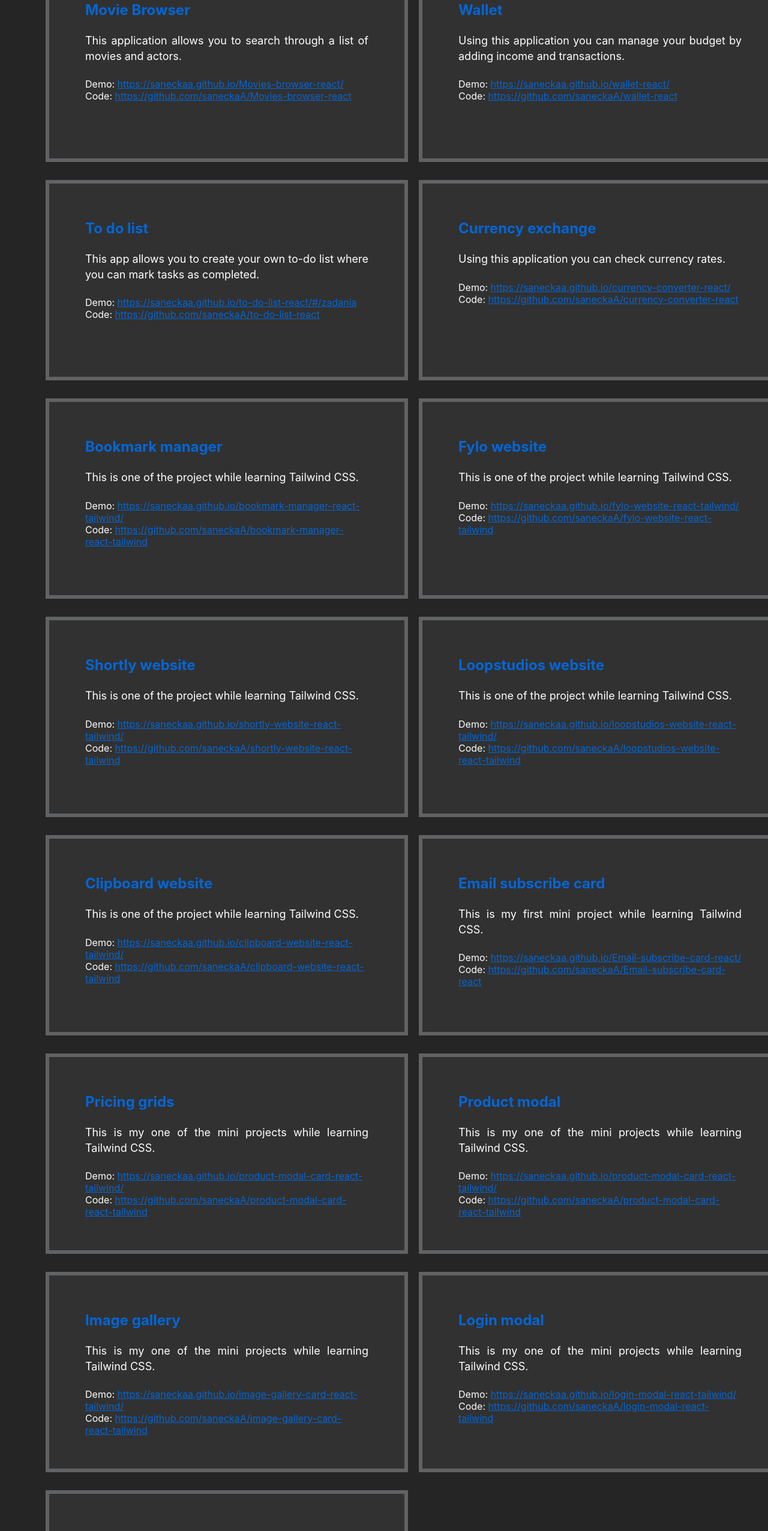
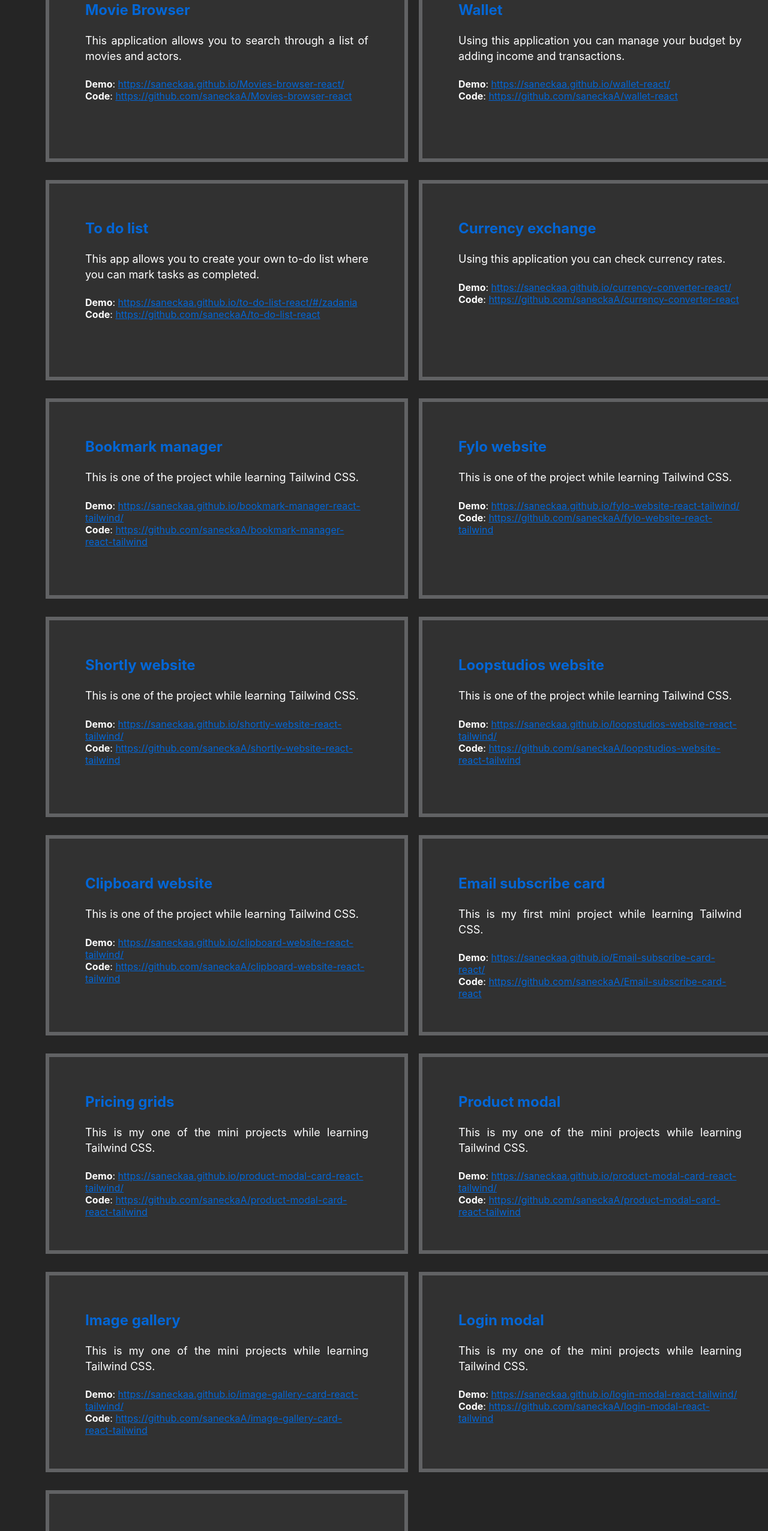
Before and after one commit to saneckaA/personal-homepage, a React (Create React App) app: page / in a window 1280 px wide. Shown: the part 1340-3892 px from the top of the page at 60% size. Built offline with nearby package versions, Linux system fonts and the light colour scheme.

Commit message:
added new projects

```diff
--- a/src/Portfolio/index.js
+++ b/src/Portfolio/index.js
@@ -18,8 +18,8 @@ const Portfolio = () => {
                         <Name>Movie Browser</Name>
                         <Description>This application allows you to search through a list of movies and actors.</Description>
                         <DemoAndCode>
-                            <Demo>Demo: <Link target='_blank' href='https://saneckaa.github.io/Movies-browser-react/'>https://saneckaa.github.io/Movies-browser-react/</Link></Demo>
-                            <Code>Code: <Link target="_blank" href='https://github.com/saneckaA/Movies-browser-react'>https://github.com/saneckaA/Movies-browser-react</Link></Code>
+                            <Demo><span>Demo</span>: <Link target='_blank' href='https://saneckaa.github.io/Movies-browser-react/'>https://saneckaa.github.io/Movies-browser-react/</Link></Demo>
+                            <Code><span>Code</span>: <Link target="_blank" href='https://github.com/saneckaA/Movies-browser-react'>https://github.com/saneckaA/Movies-browser-react</Link></Code>
                         </DemoAndCode>
                     </Content>
                 </Project>
@@ -28,8 +28,8 @@ const Portfolio = () => {
                         <Name>Wallet</Name>
                         <Description>Using this application you can manage your budget by adding income and transactions.</Description>
                         <DemoAndCode>
-                            <Demo>Demo: <Link target='_blank' href='https://saneckaa.github.io/wallet-react/'>https://saneckaa.github.io/wallet-react/</Link></Demo>
-                            <Code>Code: <Link target='_blank' href='https://github.com/saneckaA/wallet-react'>https://github.com/saneckaA/wallet-react</Link></Code>
+                            <Demo><span>Demo</span>: <Link target='_blank' href='https://saneckaa.github.io/wallet-react/'>https://saneckaa.github.io/wallet-react/</Link></Demo>
+                            <Code><span>Code</span>: <Link target='_blank' href='https://github.com/saneckaA/wallet-react'>https://github.com/saneckaA/wallet-react</Link></Code>
                         </DemoAndCode>
                     </Content>
                 </Project>
@@ -38,8 +38,8 @@ const Portfolio = () => {
                         <Name>To do list</Name>
                         <Description>This app allows you to create your own to-do list where you can mark tasks as completed.</Description>
                         <DemoAndCode>
-                            <Demo>Demo: <Link target='_blank' href='https://saneckaa.github.io/to-do-list-react/#/zadania'>https://saneckaa.github.io/to-do-list-react/#/zadania</Link></Demo>
-                            <Code>Code: <Link target='_blank' href='https://github.com/saneckaA/to-do-list-react'>https://github.com/saneckaA/to-do-list-react</Link></Code>
+                            <Demo><span>Demo</span>: <Link target='_blank' href='https://saneckaa.github.io/to-do-list-react/#/zadania'>https://saneckaa.github.io/to-do-list-react/#/zadania</Link></Demo>
+                            <Code><span>Code</span>: <Link target='_blank' href='https://github.com/saneckaA/to-do-list-react'>https://github.com/saneckaA/to-do-list-react</Link></Code>
                         </DemoAndCode>
                     </Content>
                 </Project>
@@ -48,8 +48,8 @@ const Portfolio = () => {
                         <Name>Currency exchange</Name>
                         <Description>Using this application you can check currency rates.</Description>
                         <DemoAndCode>
-                            <Demo>Demo: <Link target='_blank' href='https://saneckaa.github.io/currency-converter-react/'>https://saneckaa.github.io/currency-converter-react/</Link></Demo>
-                            <Code>Code: <Link target='_blank' href='https://github.com/saneckaA/currency-converter-react'>https://github.com/saneckaA/currency-converter-react</Link></Code>
+                            <Demo><span>Demo</span>: <Link target='_blank' href='https://saneckaa.github.io/currency-converter-react/'>https://saneckaa.github.io/currency-converter-react/</Link></Demo>
+                            <Code><span>Code</span>: <Link target='_blank' href='https://github.com/saneckaA/currency-converter-react'>https://github.com/saneckaA/currency-converter-react</Link></Code>
                         </DemoAndCode>
                     </Content>
                 </Project>
@@ -58,8 +58,8 @@ const Portfolio = () => {
                         <Name>Bookmark manager</Name>
                         <Description>This is one of the project while learning Tailwind CSS.</Description>
                         <DemoAndCode>
-                            <Demo>Demo: <Link target='_blank' href='https://saneckaa.github.io/bookmark-manager-react-tailwind/'>https://saneckaa.github.io/bookmark-manager-react-tailwind/</Link></Demo>
-                            <Code>Code: <Link target='_blank' href='https://github.com/saneckaA/bookmark-manager-react-tailwind'>https://github.com/saneckaA/bookmark-manager-react-tailwind</Link></Code>
+                            <Demo><span>Demo</span>: <Link target='_blank' href='https://saneckaa.github.io/bookmark-manager-react-tailwind/'>https://saneckaa.github.io/bookmark-manager-react-tailwind/</Link></Demo>
+                            <Code><span>Code</span>: <Link target='_blank' href='https://github.com/saneckaA/bookmark-manager-react-tailwind'>https://github.com/saneckaA/bookmark-manager-react-tailwind</Link></Code>
                         </DemoAndCode>
                     </Content>
                 </Project>
@@ -68,8 +68,8 @@ const Portfolio = () => {
                         <Name>Fylo website</Name>
                         <Description>This is one of the project while learning Tailwind CSS.</Description>
                         <DemoAndCode>
-                            <Demo>Demo: <Link target='_blank' href='https://saneckaa.github.io/fylo-website-react-tailwind/'>https://saneckaa.github.io/fylo-website-react-tailwind/</Link></Demo>
-                            <Code>Code: <Link target='_blank' href='https://github.com/saneckaA/fylo-website-react-tailwind'>https://github.com/saneckaA/fylo-website-react-tailwind</Link></Code>
+                            <Demo><span>Demo</span>: <Link target='_blank' href='https://saneckaa.github.io/fylo-website-react-tailwind/'>https://saneckaa.github.io/fylo-website-react-tailwind/</Link></Demo>
+                            <Code><span>Code</span>: <Link target='_blank' href='https://github.com/saneckaA/fylo-website-react-tailwind'>https://github.com/saneckaA/fylo-website-react-tailwind</Link></Code>
                         </DemoAndCode>
                     </Content>
                 </Project>
@@ -78,8 +78,8 @@ const Portfolio = () => {
                         <Name>Shortly website</Name>
                         <Description>This is one of the project while learning Tailwind CSS.</Description>
                         <DemoAndCode>
-                            <Demo>Demo: <Link target='_blank' href='https://saneckaa.github.io/shortly-website-react-tailwind/'>https://saneckaa.github.io/shortly-website-react-tailwind/</Link></Demo>
-                            <Code>Code: <Link target='_blank' href='https://github.com/saneckaA/shortly-website-react-tailwind'>https://github.com/saneckaA/shortly-website-react-tailwind</Link></Code>
+                            <Demo><span>Demo</span>: <Link target='_blank' href='https://saneckaa.github.io/shortly-website-react-tailwind/'>https://saneckaa.github.io/shortly-website-react-tailwind/</Link></Demo>
+                            <Code><span>Code</span>: <Link target='_blank' href='https://github.com/saneckaA/shortly-website-react-tailwind'>https://github.com/saneckaA/shortly-website-react-tailwind</Link></Code>
                         </DemoAndCode>
                     </Content>
                 </Project>
@@ -88,8 +88,8 @@ const Portfolio = () => {
                         <Name>Loopstudios website</Name>
                         <Description>This is one of the project while learning Tailwind CSS.</Description>
                         <DemoAndCode>
-                            <Demo>Demo: <Link target='_blank' href='https://saneckaa.github.io/loopstudios-website-react-tailwind/'>https://saneckaa.github.io/loopstudios-website-react-tailwind/</Link></Demo>
-                            <Code>Code: <Link target='_blank' href='https://github.com/saneckaA/loopstudios-website-react-tailwind'>https://github.com/saneckaA/loopstudios-website-react-tailwind</Link></Code>
+                            <Demo><span>Demo</span>: <Link target='_blank' href='https://saneckaa.github.io/loopstudios-website-react-tailwind/'>https://saneckaa.github.io/loopstudios-website-react-tailwind/</Link></Demo>
+                            <Code><span>Code</span>: <Link target='_blank' href='https://github.com/saneckaA/loopstudios-website-react-tailwind'>https://github.com/saneckaA/loopstudios-website-react-tailwind</Link></Code>
                         </DemoAndCode>
                     </Content>
                 </Project>
@@ -98,8 +98,8 @@ const Portfolio = () => {
                         <Name>Clipboard website</Name>
                         <Description>This is one of the project while learning Tailwind CSS.</Description>
                         <DemoAndCode>
-                            <Demo>Demo: <Link target='_blank' href='https://saneckaa.github.io/clipboard-website-react-tailwind/'>https://saneckaa.github.io/clipboard-website-react-tailwind/</Link></Demo>
-                            <Code>Code: <Link target='_blank' href='https://github.com/saneckaA/clipboard-website-react-tailwind'>https://github.com/saneckaA/clipboard-website-react-tailwind</Link></Code>
+                            <Demo><span>Demo</span>: <Link target='_blank' href='https://saneckaa.github.io/clipboard-website-react-tailwind/'>https://saneckaa.github.io/clipboard-website-react-tailwind/</Link></Demo>
+                            <Code><span>Code</span>: <Link target='_blank' href='https://github.com/saneckaA/clipboard-website-react-tailwind'>https://github.com/saneckaA/clipboard-website-react-tailwind</Link></Code>
                         </DemoAndCode>
                     </Content>
                 </Project>
@@ -108,8 +108,8 @@ const Portfolio = () => {
                         <Name>Email subscribe card</Name>
                         <Description>This is my first mini project while learning Tailwind CSS.</Description>
                         <DemoAndCode>
-                            <Demo>Demo: <Link target='_blank' href='https://saneckaa.github.io/Email-subscribe-card-react/'>https://saneckaa.github.io/Email-subscribe-card-react/</Link></Demo>
-                            <Code>Code: <Link target='_blank' href='https://github.com/saneckaA/Email-subscribe-card-react'>https://github.com/saneckaA/Email-subscribe-card-react</Link></Code>
+                            <Demo><span>Demo</span>: <Link target='_blank' href='https://saneckaa.github.io/Email-subscribe-card-react/'>https://saneckaa.github.io/Email-subscribe-card-react/</Link></Demo>
+                            <Code><span>Code</span>: <Link target='_blank' href='https://github.com/saneckaA/Email-subscribe-card-react'>https://github.com/saneckaA/Email-subscribe-card-react</Link></Code>
                         </DemoAndCode>
                     </Content>
                 </Project>
@@ -118,8 +118,8 @@ const Portfolio = () => {
                         <Name>Pricing grids</Name>
                         <Description>This is my one of the mini projects while learning Tailwind CSS.</Description>
                         <DemoAndCode>
-                            <Demo>Demo: <Link target='_blank' href='https://saneckaa.github.io/pricing-grids-card-react-tailwind/'>https://saneckaa.github.io/product-modal-card-react-tailwind/</Link></Demo>
-                            <Code>Code: <Link target='_blank' href='https://github.com/saneckaA/pricing-grids-card-react-tailwind'>https://github.com/saneckaA/product-modal-card-react-tailwind</Link></Code>
+                            <Demo><span>Demo</span>: <Link target='_blank' href='https://saneckaa.github.io/pricing-grids-card-react-tailwind/'>https://saneckaa.github.io/product-modal-card-react-tailwind/</Link></Demo>
+                            <Code><span>Code</span>: <Link target='_blank' href='https://github.com/saneckaA/pricing-grids-card-react-tailwind'>https://github.com/saneckaA/product-modal-card-react-tailwind</Link></Code>
                         </DemoAndCode>
                     </Content>
                 </Project>
@@ -128,8 +128,8 @@ const Portfolio = () => {
                         <Name>Product modal</Name>
                         <Description>This is my one of the mini projects while learning Tailwind CSS.</Description>
                         <DemoAndCode>
-                            <Demo>Demo: <Link target='_blank' href='https://saneckaa.github.io/product-modal-card-react-tailwind/'>https://saneckaa.github.io/product-modal-card-react-tailwind/</Link></Demo>
-                            <Code>Code: <Link target='_blank' href='https://github.com/saneckaA/product-modal-card-react-tailwind'>https://github.com/saneckaA/product-modal-card-react-tailwind</Link></Code>
+                            <Demo><span>Demo</span>: <Link target='_blank' href='https://saneckaa.github.io/product-modal-card-react-tailwind/'>https://saneckaa.github.io/product-modal-card-react-tailwind/</Link></Demo>
+                            <Code><span>Code</span>: <Link target='_blank' href='https://github.com/saneckaA/product-modal-card-react-tailwind'>https://github.com/saneckaA/product-modal-card-react-tailwind</Link></Code>
                         </DemoAndCode>
                     </Content>
                 </Project>
@@ -138,8 +138,8 @@ const Portfolio = () => {
                         <Name>Image gallery</Name>
                         <Description>This is my one of the mini projects while learning Tailwind CSS.</Description>
                         <DemoAndCode>
-                            <Demo>Demo: <Link target='_blank' href='https://saneckaa.github.io/image-gallery-card-react-tailwind/'>https://saneckaa.github.io/image-gallery-card-react-tailwind/</Link></Demo>
-                            <Code>Code: <Link target='_blank' href='https://github.com/saneckaA/image-gallery-card-react-tailwind'>https://github.com/saneckaA/image-gallery-card-react-tailwind</Link></Code>
+                            <Demo><span>Demo</span>: <Link target='_blank' href='https://saneckaa.github.io/image-gallery-card-react-tailwind/'>https://saneckaa.github.io/image-gallery-card-react-tailwind/</Link></Demo>
+                            <Code><span>Code</span>: <Link target='_blank' href='https://github.com/saneckaA/image-gallery-card-react-tailwind'>https://github.com/saneckaA/image-gallery-card-react-tailwind</Link></Code>
                         </DemoAndCode>
                     </Content>
                 </Project>
@@ -148,8 +148,8 @@ const Portfolio = () => {
                         <Name>Login modal</Name>
                         <Description>This is my one of the mini projects while learning Tailwind CSS.</Description>
                         <DemoAndCode>
-                            <Demo>Demo: <Link target='_blank' href='https://saneckaa.github.io/login-modal-react-tailwind/'>https://saneckaa.github.io/login-modal-react-tailwind/</Link></Demo>
-                            <Code>Code: <Link target='_blank' href='https://github.com/saneckaA/login-modal-react-tailwind'>https://github.com/saneckaA/login-modal-react-tailwind</Link></Code>
+                            <Demo><span>Demo</span>: <Link target='_blank' href='https://saneckaa.github.io/login-modal-react-tailwind/'>https://saneckaa.github.io/login-modal-react-tailwind/</Link></Demo>
+                            <Code><span>Code</span>: <Link target='_blank' href='https://github.com/saneckaA/login-modal-react-tailwind'>https://github.com/saneckaA/login-modal-react-tailwind</Link></Code>
                         </DemoAndCode>
                     </Content>
                 </Project>
@@ -158,12 +158,11 @@ const Portfolio = () => {
                         <Name>My travel - first project</Name>
                         <Description>This project is my first one while learing JavaScript and it's about my travel to South Korea. </Description>
                         <DemoAndCode>
-                            <Demo>Demo: <Link target='_blank' href='https://saneckaa.github.io/South_Korea-travel/'>https://saneckaa.github.io/South_Korea-travel/</Link></Demo>
-                            <Code>Code: <Link target='blank' href='https://github.com/saneckaA/South_Korea-travel'>https://github.com/saneckaA/South_Korea-travel</Link></Code>
+                            <Demo><span>Demo</span>: <Link target='_blank' href='https://saneckaa.github.io/South_Korea-travel/'>https://saneckaa.github.io/South_Korea-travel/</Link></Demo>
+                            <Code><span>Code</span>: <Link target='blank' href='https://github.com/saneckaA/South_Korea-travel'>https://github.com/saneckaA/South_Korea-travel</Link></Code>
                         </DemoAndCode>
                     </Content>
                 </Project>
-
             </Projects>
         </Wrapper>
     )
--- a/src/Portfolio/styled.js
+++ b/src/Portfolio/styled.js
@@ -127,12 +127,14 @@ export const DemoAndCode = styled.div`
 `;
 
 export const Demo = styled.div`
-
+   span {
+      font-weight: 700;
+   }
 `;
 export const Link = styled.a`
    color: rgba(3, 102, 214, 1);
 `;
 
-export const Code = styled.div`
+export const Code = styled(Demo)`
 
 `;
```
